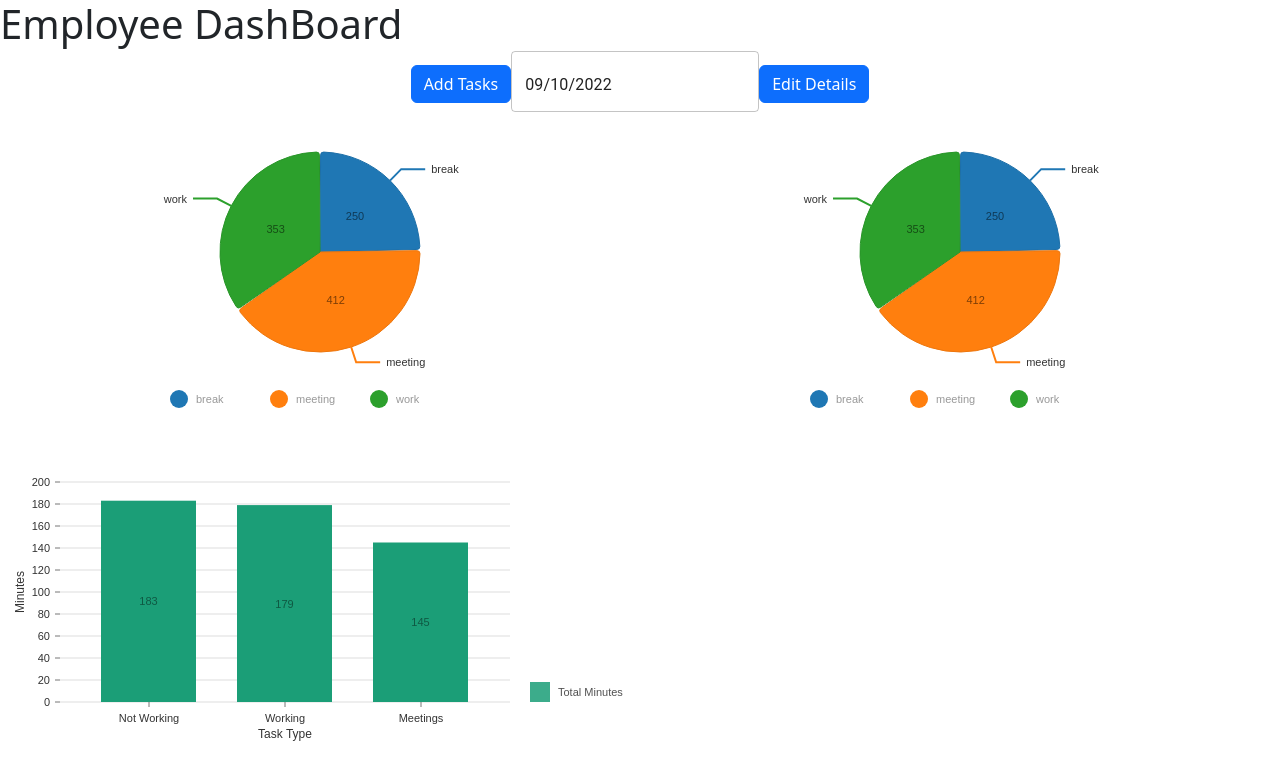
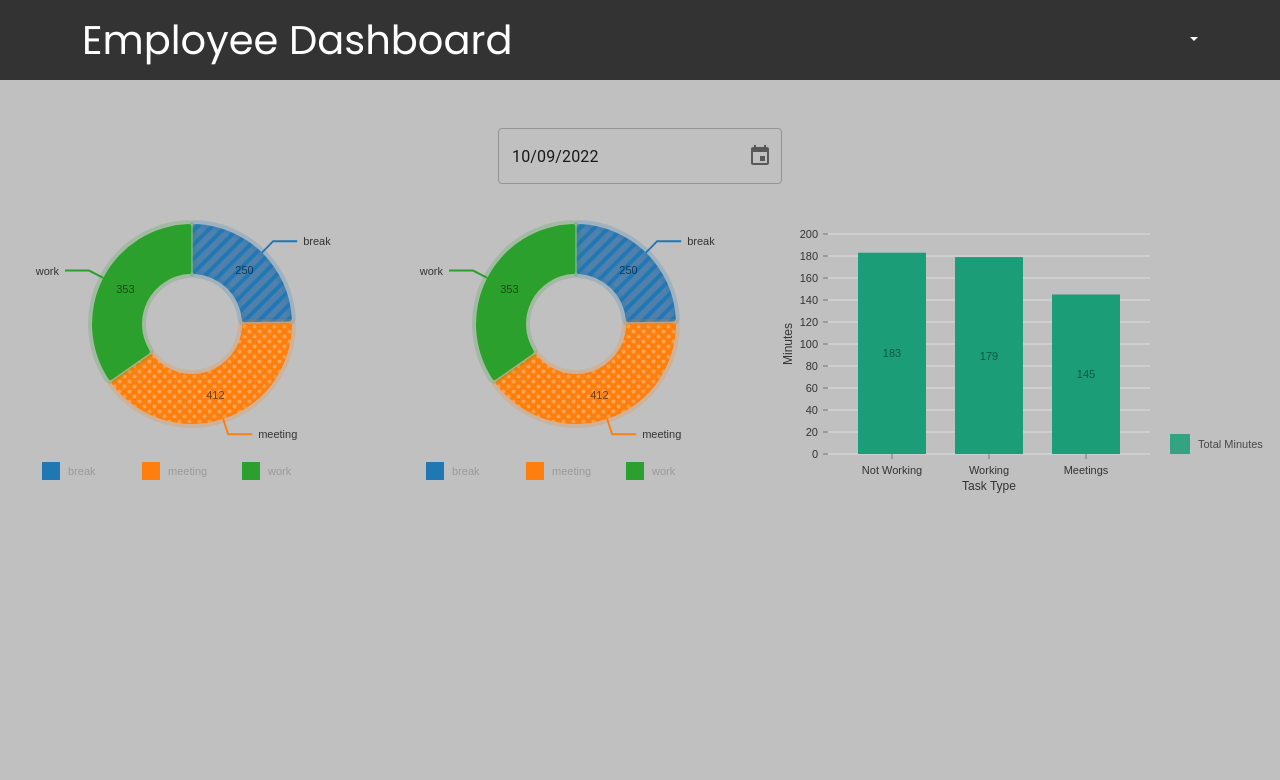
Before and after one commit to ShubhDeo/simployee-frontend, a React (Create React App) app: page /employees/1 in a window 1280 px wide. Shown: the top 780 px of the page. Built offline with nearby package versions, Linux system fonts and the light colour scheme.

Commit message:
Added Employee navbar, added charts

```diff
--- a/package.json
+++ b/package.json
@@ -10,6 +10,7 @@
     "@material-ui/icons": "^4.11.3",
     "@material-ui/pickers": "^3.3.10",
     "@mui/material": "^5.10.8",
+    "@mui/x-date-pickers": "^5.0.4",
     "@nivo/bar": "^0.80.0",
     "@nivo/core": "^0.80.0",
     "@nivo/pie": "^0.80.0",
@@ -17,6 +18,7 @@
     "@testing-library/react": "^13.4.0",
     "@testing-library/user-event": "^13.5.0",
     "bootstrap": "^5.2.2",
+    "dayjs": "^1.11.5",
     "moment": "^2.29.4",
     "nivo": "^0.31.0",
     "react": "^18.2.0",
--- a/src/Components/AddEmployee.js
+++ b/src/Components/AddEmployee.js
@@ -25,7 +25,12 @@ const PopupForm = ({ value }) => {
   const handleMouseDownPassword = () => setShowPassword(!showPassword);
   return (
     <>
-      <Button variant="primary" onClick={handleShow}>
+      <Button
+        variant="transparent"
+        className="text-black"
+        style={{ border: "none" }}
+        onClick={handleShow}
+      >
         {value === "employee-dashboard" ? "Edit Details" : "Add Employees"}
       </Button>
 
@@ -102,7 +107,7 @@ const PopupForm = ({ value }) => {
               <></>
             )}
 
-            {selected == true || value === "add-employee-admin" ? (
+            {selected === true || value === "add-employee-admin" ? (
               <>
                 <Form.Group className="mb-3">
                   <Form.Label>Password</Form.Label>
@@ -132,7 +137,7 @@ const PopupForm = ({ value }) => {
               <></>
             )}
 
-            {value === "employee-dashboard" && selected == true ? (
+            {value === "employee-dashboard" && selected === true ? (
               <Form.Group className="mb-3">
                 <Form.Label>Confirm Password</Form.Label>
                 <TextField
@@ -160,7 +165,7 @@ const PopupForm = ({ value }) => {
               <></>
             )}
 
-            {selected == false ? (
+            {selected === false ? (
               <>
                 <Form.Group className="mb-3">
                   <Form.Label>Department</Form.Label>
--- a/src/Components/DateTime.js
+++ b/src/Components/DateTime.js
@@ -5,7 +5,12 @@ import {
   DatePicker,
 } from "@material-ui/pickers";
 import { MuiPickersUtilsProvider } from "@material-ui/pickers";
+import { DesktopDatePicker } from '@mui/x-date-pickers/DesktopDatePicker';
+import TextField from '@mui/material/TextField';
 import MomentUtils from "@date-io/moment";
+import { LocalizationProvider } from '@mui/x-date-pickers/LocalizationProvider';
+import { AdapterDayjs } from '@mui/x-date-pickers/AdapterDayjs';
+
 
 function DateTime({ value,val }) {
   const [selectedDate, handleDateChange] = useState();
@@ -13,10 +18,20 @@ function DateTime({ value,val }) {
   var prev = new Date();
   prev.setDate(prev.getDate() - 1);
   return (
-    <>
+    <LocalizationProvider dateAdapter={AdapterDayjs}>
       {value == "add-employee-admin"|| value=="employee-dashboard" ||value==="pagination" ? (
         <MuiPickersUtilsProvider utils={MomentUtils}>
-          <DatePicker
+          <DesktopDatePicker
+
+          inputFormat="MM/DD/YYYY"
+          value={selectedDate}
+          onChange={handleDateChange}
+          maxDate={current}
+          fullWidth={true}
+          disabled={val==="employee-dashboard"?true:false}
+          renderInput={(params) => <TextField {...params} />}
+        />
+          {/* <DatePicker
             inputVariant="outlined"
             value={selectedDate}
             onChange={handleDateChange}
@@ -24,7 +39,7 @@ function DateTime({ value,val }) {
             maxDate={current}
             fullWidth={true}
             disabled={val==="employee-dashboard"?true:false}
-          />
+          /> */}
         </MuiPickersUtilsProvider>
       ) : (
         <MuiPickersUtilsProvider utils={MomentUtils}>
@@ -52,7 +67,7 @@ function DateTime({ value,val }) {
         disablePast
         format="yyyy/MM/dd HH:mm"
       /> */}
-    </>
+    </LocalizationProvider>
   );
 }
 
--- /dev/null
+++ b/src/Components/EmployeeNav.js
@@ -0,0 +1,34 @@
+import Container from "react-bootstrap/Container";
+import Navbar from "react-bootstrap/Navbar";
+import PopupForm from "./PopupForm";
+import AddEmployee from "./AddEmployee";
+import "../pages/Employees/Employee.css";
+import NavDropdown from "react-bootstrap/NavDropdown";
+
+function EmployeeNav() {
+  return (
+    <Navbar expand="lg" className="mb-5" id="nav">
+      <Container>
+        <Navbar.Brand href="#home" id="nav-text">
+          Employee Dashboard
+        </Navbar.Brand>
+        <div id="nav-btn">
+          <NavDropdown
+            className="text-white"
+            title={localStorage.getItem("username")}
+            id="collasible-nav-dropdown"
+          >
+            <NavDropdown.Item>
+              <PopupForm />
+            </NavDropdown.Item>
+            <NavDropdown.Item>
+              <AddEmployee value={"employee-dashboard"} />
+            </NavDropdown.Item>
+          </NavDropdown>
+        </div>
+      </Container>
+    </Navbar>
+  );
+}
+
+export default EmployeeNav;
--- a/src/Components/Piechart.js
+++ b/src/Components/Piechart.js
@@ -5,14 +5,14 @@ const Piechart = ({ data }) => {
     <ResponsivePie
       data={data}
       margin={{ top: 40, right: 80, bottom: 80, left: 80 }}
-      innerRadius={0}
+      innerRadius={0.5}
       padAngle={0.7}
       cornerRadius={3}
       activeOuterRadiusOffset={8}
-      borderWidth={1}
+      borderWidth={8}
       borderColor={{
         from: "color",
-        modifiers: [["darker", 0.2]],
+        modifiers: [["opacity", 0.2]],
       }}
       colors={{scheme:"category10"}}
       arcLinkLabelsSkipAngle={10}
@@ -24,76 +24,76 @@ const Piechart = ({ data }) => {
         from: "color",
         modifiers: [["darker", 2]],
       }}
-    //   defs={[
-    //     {
-    //       id: "dots",
-    //       type: "patternDots",
-    //       background: "inherit",
-    //       color: "rgba(255, 255, 255, 0.3)",
-    //       size: 4,
-    //       padding: 1,
-    //       stagger: true,
-    //     },
-    //     {
-    //       id: "lines",
-    //       type: "patternLines",
-    //       background: "inherit",
-    //       color: "rgba(193, 151, 151, 0.3)",
-    //       rotation: -45,
-    //       lineWidth: 6,
-    //       spacing: 10,
-    //     },
-    //   ]}
-    //   fill={[
-    //     {
-    //       match: {
-    //         id: "ruby",
-    //       },
-    //       id: "dots",
-    //     },
-    //     {
-    //       match: {
-    //         id: "c",
-    //       },
-    //       id: "dots",
-    //     },
-    //     {
-    //       match: {
-    //         id: "go",
-    //       },
-    //       id: "dots",
-    //     },
-    //     {
-    //       match: {
-    //         id: "python",
-    //       },
-    //       id: "dots",
-    //     },
-    //     {
-    //       match: {
-    //         id: "scala",
-    //       },
-    //       id: "lines",
-    //     },
-    //     {
-    //       match: {
-    //         id: "lisp",
-    //       },
-    //       id: "lines",
-    //     },
-    //     {
-    //       match: {
-    //         id: "elixir",
-    //       },
-    //       id: "lines",
-    //     },
-    //     {
-    //       match: {
-    //         id: "javascript",
-    //       },
-    //       id: "lines",
-    //     },
-    //   ]}
+      defs={[
+        {
+          id: "dots",
+          type: "patternDots",
+          background: "inherit",
+          color: "rgba(255, 255, 255, 0.3)",
+          size: 4,
+          padding: 1,
+          stagger: true,
+        },
+        {
+          id: "lines",
+          type: "patternLines",
+          background: "inherit",
+          color: "rgba(193, 151, 151, 0.3)",
+          rotation: -45,
+          lineWidth: 6,
+          spacing: 10,
+        },
+      ]}
+      fill={[
+        {
+          match: {
+            id: "meeting",
+          },
+          id: "dots",
+        },
+        {
+          match: {
+            id: "break",
+          },
+          id: "lines",
+        },
+        {
+          match: {
+            id: "go",
+          },
+          id: "dots",
+        },
+        // {
+        //   match: {
+        //     id: "python",
+        //   },
+        //   id: "dots",
+        // },
+        // {
+        //   match: {
+        //     id: "scala",
+        //   },
+        //   id: "lines",
+        // },
+        // {
+        //   match: {
+        //     id: "lisp",
+        //   },
+        //   id: "lines",
+        // },
+        // {
+        //   match: {
+        //     id: "elixir",
+        //   },
+        //   id: "lines",
+        // },
+        // {
+        //   match: {
+        //     id: "javascript",
+        //   },
+        //   id: "lines",
+        // },
+      ]}
       legends={[
         {
           anchor: "bottom",
@@ -106,9 +106,9 @@ const Piechart = ({ data }) => {
           itemHeight: 18,
           itemTextColor: "#999",
           itemDirection: "left-to-right",
-          itemOpacity: 1,
+          itemOpacity: 2,
           symbolSize: 18,
-          symbolShape: "circle",
+          symbolShape: "square",
           effects: [
             {
               on: "hover",
--- a/src/Components/PopupForm.js
+++ b/src/Components/PopupForm.js
@@ -14,7 +14,12 @@ const PopupForm = () => {
   const handleShow = () => setShow(true);
   return (
     <>
-      <Button variant="primary" onClick={handleShow}>
+      <Button
+        variant="transparent"
+        className="text-black "
+        style={{ marginRight: "10px", border: "none" }}
+        onClick={handleShow}
+      >
         Add Tasks
       </Button>
 
--- a/src/pages/AdminDash/AdminDash.js
+++ b/src/pages/AdminDash/AdminDash.js
@@ -2,7 +2,7 @@ import React from "react";
 import "bootstrap/dist/css/bootstrap.css";
 import { Button, Alert, Row, Col } from "react-bootstrap";
 import Pagination from "../../Components/Pagination";
-import AdminLogo from "../../Components/AdminLogo";
+
 import AddEmployee from "../../Components/AddEmployee";
 
 
--- /dev/null
+++ b/src/pages/Employees/Employee.css
@@ -0,0 +1,24 @@
+@import url("https://fonts.googleapis.com/css2?family=Bree+Serif&display=swap");
+@import url('https://fonts.googleapis.com/css2?family=Poppins&display=swap');
+#nav {
+  background-color: #333333;
+  font-family: 'Poppins', sans-serif;
+  height: 80px;
+  display: flex;
+  justify-content: space-evenly;
+}
+
+#nav-text {
+  font-size: 2.5rem;
+  color: #fff;
+}
+
+#nav-btn {
+  width: 40%;
+  display: flex;
+  justify-content: flex-end;
+}
+#employee-bg {
+    background-color: rgb(192, 192, 192) ;
+
+}
--- a/src/pages/Employees/Employees.js
+++ b/src/pages/Employees/Employees.js
@@ -5,6 +5,7 @@ import Piechart from "../../Components/Piechart";
 import DateTime from "../../Components/DateTime";
 import { Barchart } from "../../Components/Barchart";
 import AddEmployee from "../../Components/AddEmployee";
+import EmployeeNav from "../../Components/EmployeeNav";
 
 function Employees() {
   const data = [
@@ -49,34 +50,34 @@ function Employees() {
   const [info, setInfo] = useState();
   const value = "employee-dashboard";
   return (
-    <div className="employees">
-      <h1>Employee DashBoard</h1>
-      <div style={{ display: "flex",justifyContent:'center',alignItems:'center'}}>
-        {/* Pop-up form */}
-        <div>
-          <PopupForm />
-        </div>
+    <div style={{ height: "100vh" }} className="employees" id="employee-bg">
+      <EmployeeNav />
+      <div
+        style={{
+          display: "flex",
+          justifyContent: "center",
+          alignItems: "center",
+        }}
+      >
         <div>
           <DateTime value={value} />
         </div>
-        <div>
-          <AddEmployee value={value} />
-        </div>
       </div>
-
-      {/* Pie Chart */}
-      <div style={{ display: "flex" }}>
-        <div style={{ height: "40vh", width: "50%" }}>
+      <div style={{ display: "flex", justifyContent: "space" }}>
+        {/* Pie Chart */}
+        {/* <div style={{ display: "flex" }}> */}
+        <div style={{ height: "40vh", width: "30%" }}>
           <Piechart data={data} />
         </div>
-        <div style={{ height: "40vh", width: "50%" }}>
+        <div style={{ height: "40vh", width: "30%" }}>
           <Piechart data={data} />
         </div>
-      </div>
+        {/* </div> */}
 
-      {/* Bar Chart */}
-      <div style={{ height: "40vh", width: "50%" }}>
-        <Barchart data={data2} />
+        {/* Bar Chart */}
+        <div style={{ height: "40vh", width: "40%" }}>
+          <Barchart data={data2} />
+        </div>
       </div>
     </div>
   );
--- a/src/pages/Login/Login.css
+++ b/src/pages/Login/Login.css
@@ -1,4 +1,5 @@
 @import url('https://fonts.googleapis.com/css2?family=Bree+Serif&display=swap');
+@import url('https://fonts.googleapis.com/css2?family=Poppins&display=swap');
 
 
 #bg{
@@ -8,7 +9,7 @@
    position: absolute;
    height: 100vh;
    width: 100vw;
-   font-family: 'Bree Serif', serif;
+   font-family: 'Poppins', sans-serif;
    backdrop-filter: blur(2px);
 
 }
@@ -17,7 +18,7 @@
 
     position: relative;
     width:25%;
-    height: 50%;
+    height: 55%;
     margin: 10% auto;
     border-radius: 5px;
     background-color: #d2deec;
--- a/src/pages/Login/Login.js
+++ b/src/pages/Login/Login.js
@@ -18,7 +18,7 @@ const Login = () => {
 
   return (
     <div className="login" id="bg">
-      <Card id="card" className=" ">
+      <Card id="card">
         <div className="mb-5 p-3" id="content">
           <h1 className="text-center">Sign In</h1>
           <br />
```
Also changed, not shown: 1 other file (tests, documents, lock files or other folders).
